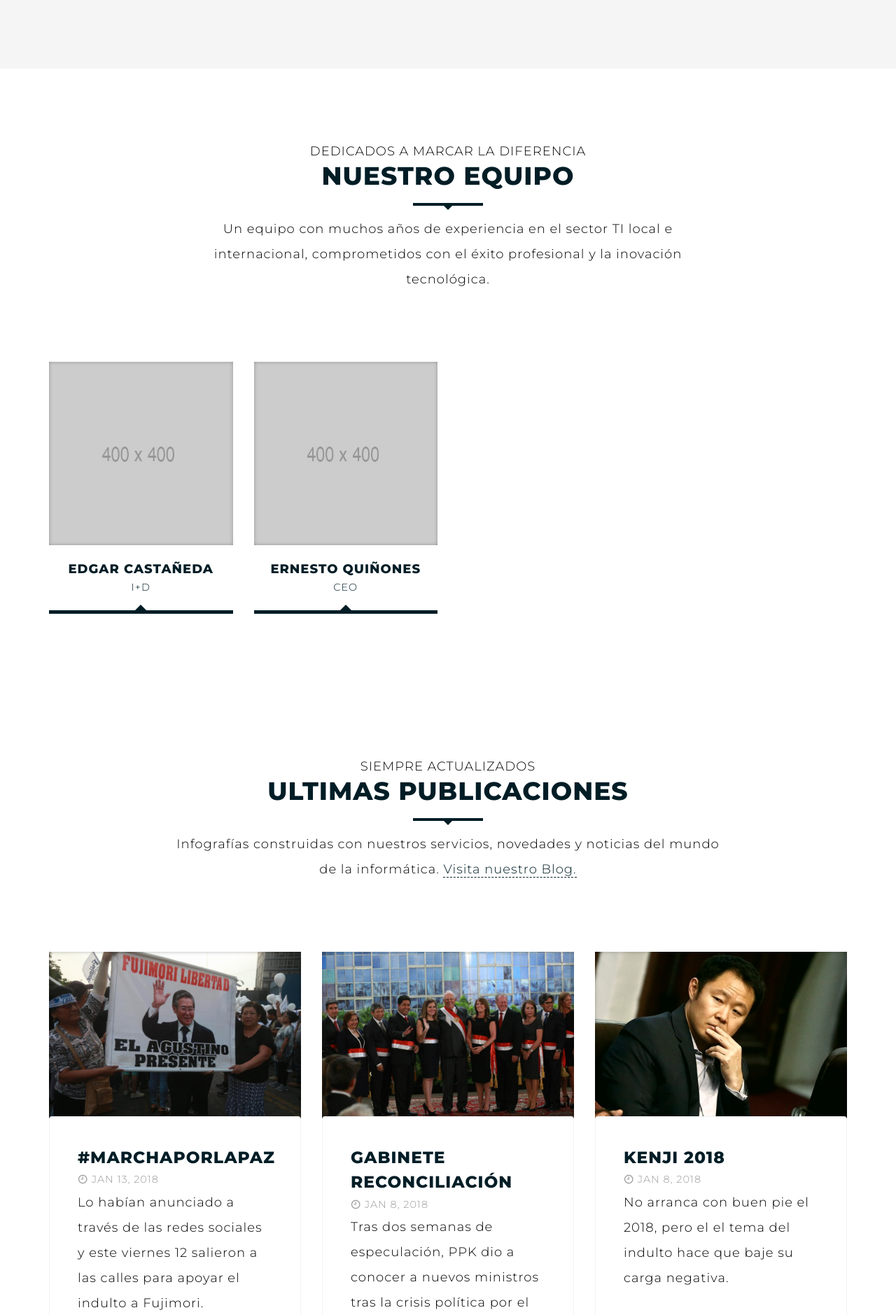
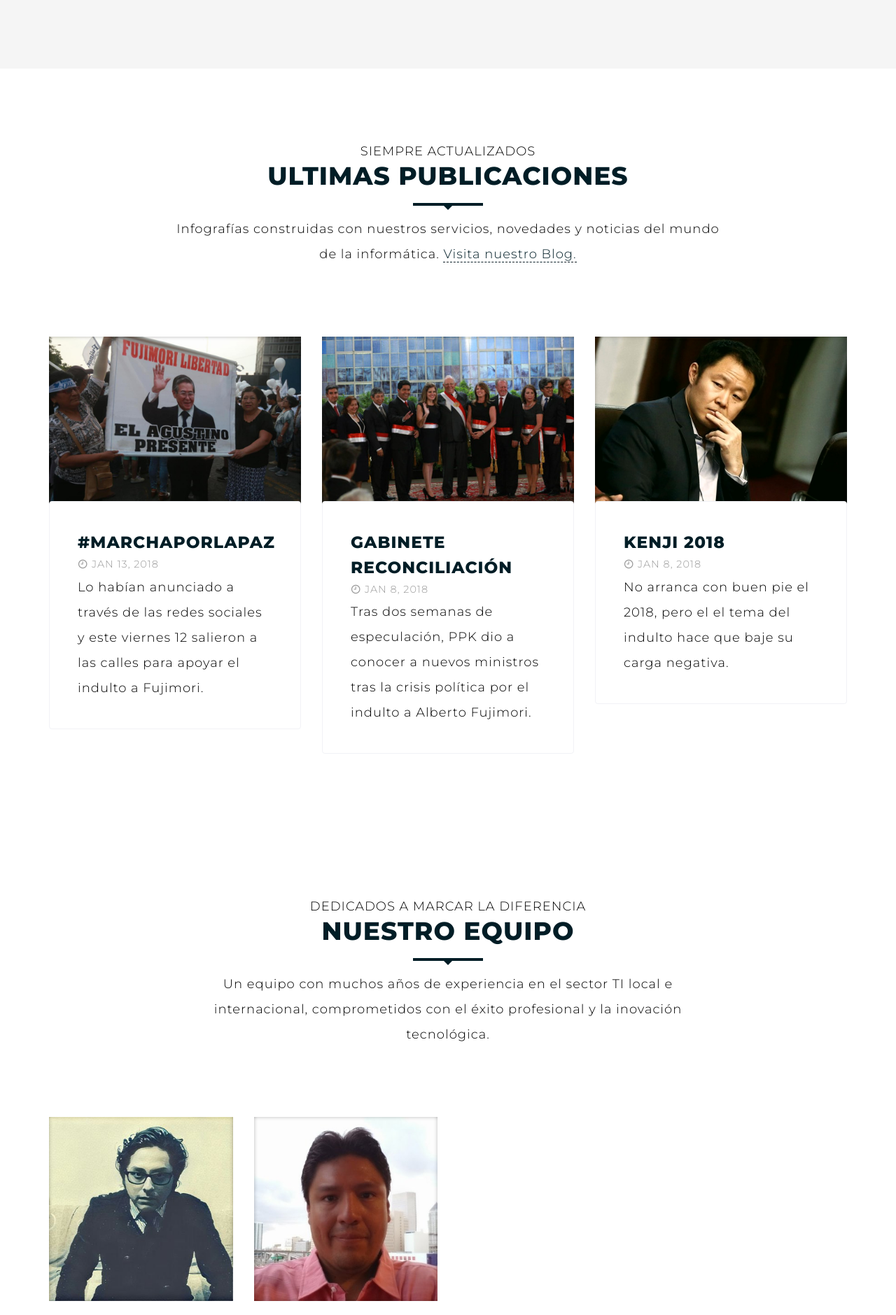
Before and after one commit to LogosTech/logostech.github.io, a Jekyll site: the page built from index.html, in a window 1280 px wide. Shown: the part 3444-5323 px from the top of the page at 70% size. Built offline with Jekyll 4.4.1, drawn with Linux system fonts in a browser that asks for light colours; some web fonts are replaced; some of the changed text lies outside the part shown.

Commit message:
add posts

```diff
--- a/_config.yml
+++ b/_config.yml
@@ -52,10 +52,32 @@ permalink: pretty
 markdown: kramdown
 theme: minima
 plugins:
-  - jekyll-feed
+  - jekyll-feed-
   - jekyll-minifier
   - jekyll-sitemap
 
+jekyll-minifier:
+  exclude: 'feed.xml'
+  preserve_php: true                # Default: false
+  remove_spaces_inside_tags: true   # Default: true
+  remove_multi_spaces: true         # Default: true
+  remove_comments: true             # Default: true
+  remove_intertag_spaces: true      # Default: false
+  remove_quotes: false              # Default: false
+  compress_css: true                # Default: true
+  compress_javascript: true         # Default: true
+  simple_doctype: false             # Default: false
+  remove_script_attributes: false   # Default: false
+  remove_style_attributes: false    # Default: false
+  remove_link_attributes: false     # Default: false
+  remove_form_attributes: false     # Default: false
+  remove_input_attributes: false    # Default: false
+  remove_javascript_protocol: false # Default: false
+  remove_http_protocol: false       # Default: false
+  remove_https_protocol: false      # Default: false
+  preserve_line_breaks: false       # Default: false
+  simple_boolean_attributes: false  # Default: false
+  compress_js_templates: false      # Default: false
 defaults:
   - scope:
       path: "assets/img"
--- a/_includes/team.html
+++ b/_includes/team.html
@@ -13,13 +13,13 @@
       <div class="col-md-3 col-sm-6 wow fadeIn">
         <div class="single-member">
           <div class="member-image">
-            <img src="assets/img/team/img_01.jpg" alt="">
+            <img src="assets/img/team/edgar.jpg" alt="">
             <div class="member-overlay">
               <div class="member-social">
                 <div class="pos-vertical-center">
-                  <a href="#"><i class="icofont icofont-social-facebook"></i></a>
-                  <a href="#"><i class="icofont icofont-social-twitter"></i></a>
-                  <a href="#"><i class="icofont icofont-social-google-plus"></i></a>
+                  <!-- <a href="#"><i class="icofont icofont-social-facebook"></i></a> -->
+                  <a href="https://twitter.com/edaniel15" target="_blank"><i class="icofont icofont-social-twitter"></i></a>
+                  <a href="https://www.linkedin.com/in/ced87/"><i class="icofont icofont-social-linkedin"></i></a>
                 </div>
               </div>
             </div>
@@ -32,13 +32,13 @@
       <div class="col-md-3 col-sm-6 wow fadeIn" data-wow-delay="0.25s">
         <div class="single-member">
           <div class="member-image">
-            <img src="assets/img/team/img_02.jpg" alt="">
+            <img src="assets/img/team/ernesto.jpg" alt="">
             <div class="member-overlay">
               <div class="member-social">
                 <div class="pos-vertical-center">
-                  <a href="#"><i class="icofont icofont-social-facebook"></i></a>
-                  <a href="#"><i class="icofont icofont-social-twitter"></i></a>
-                  <a href="#"><i class="icofont icofont-social-google-plus"></i></a>
+                  <a href="https://www.facebook.com/eqsoftperu/" target="_blank"><i class="icofont icofont-social-facebook"></i></a>
+                  <a href="https://twitter.com/ernestoq" target="_blank"><i class="icofont icofont-social-twitter"></i></a>
+                  <a href="https://www.linkedin.com/in/ernestoq/" target="_blank"><i class="icofont icofont-social-linkedin"></i></a>
                 </div>
               </div>
             </div>
--- a/_layouts/default.html
+++ b/_layouts/default.html
@@ -20,14 +20,14 @@
     <!-- Portfolio -->
     <!-- include portafolio.html -->
 
+    <!-- Blog -->
+    {% include last_posts.html %}
+
     <!-- Team -->
     {% include team.html %}
 
     <!-- Testimonials -->
     <!-- include testimonials.html -->
-
-    <!-- Blog -->
-    {% include last_posts.html %}
 
     <!-- Partners -->
     {% comment %}
--- a/assets/css/style.css
+++ b/assets/css/style.css
@@ -1851,3 +1851,9 @@ small {
   .introjs-tooltiptext {
     font-size: .8em;
   }
+ .bg_gris {
+   background: #F5F5F5;
+ }
+ .pd_long {
+   padding: 2em;
+ }
--- a/service_text_demo.html
+++ b/service_text_demo.html
@@ -12,7 +12,7 @@ permalink: /demo/text
 
 <div class="row">
   <div class="chart_card col-md-12 wow fadeIn" data-wow-delay="0.75s">
-    <div class="is_chart">
+    <div class="pd_long bg_gris">
       <textarea id="sample_text" name="text" class="demo_text_area" placeholder="Ingrese un texto" maxlength="512"></textarea>
       <button id="analize_text" type="button" class="btn btn-contact btn-submit" name="do">Analizar</button>
       <br>
```
Also changed, not shown: assets/img/team/edgar.jpg (added), assets/img/team/ernesto.jpg (added).
